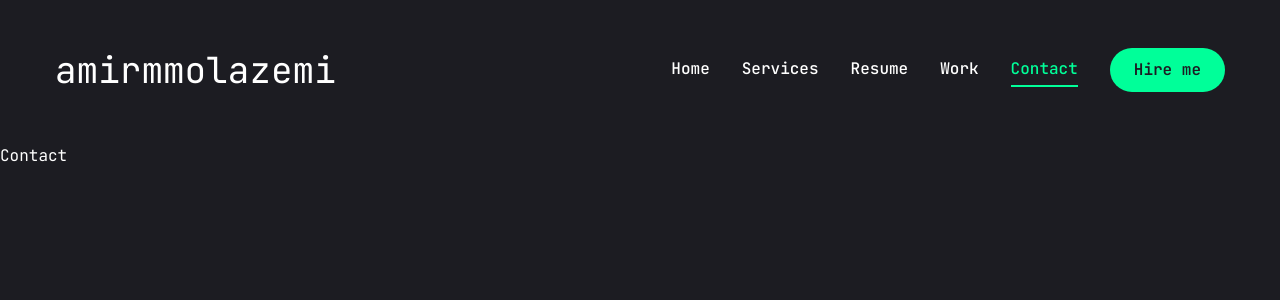
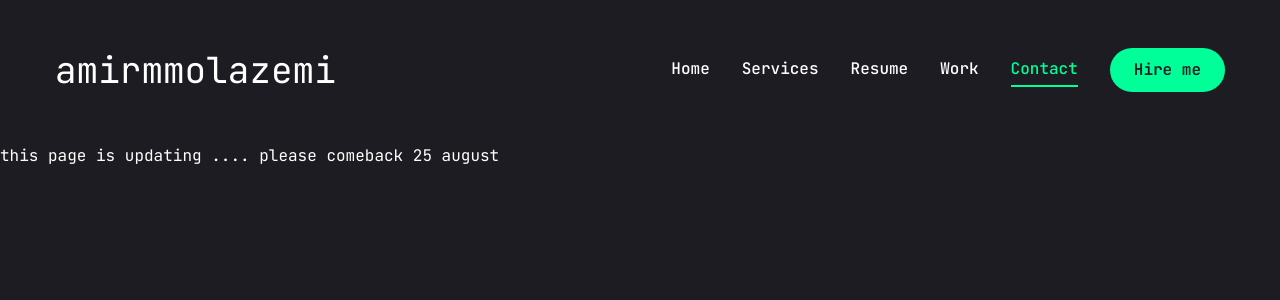
Before and after one commit to amirmmolazemi/Me, a Next.js app: page /contact in a window 1280 px wide. Shown: the top 300 px of the page. Built offline with nearby package versions, Linux system fonts and the light colour scheme.

Commit message:
"Updated Contact, Resume, Services, and Work pages to display 'this page is updating .... please comeback 25 august' message."

```diff
--- a/app/contact/page.jsx
+++ b/app/contact/page.jsx
@@ -1,5 +1,5 @@
 const Contact = () => {
-  return <div>Contact</div>;
+  return <div>this page is updating .... please comeback 25 august</div>;
 };
 
 export default Contact;
--- a/app/resume/page.jsx
+++ b/app/resume/page.jsx
@@ -1,5 +1,5 @@
 const Resume = () => {
-  return <div>Resume</div>;
+  return <div>this page is updating .... please comeback 25 august</div>;
 };
 
 export default Resume;
--- a/app/services/page.jsx
+++ b/app/services/page.jsx
@@ -1,5 +1,5 @@
 const Services = () => {
-  return <div>Services</div>;
+  return <div>this page is updating .... please comeback 25 august</div>;
 };
 
 export default Services;
--- a/app/work/page.jsx
+++ b/app/work/page.jsx
@@ -1,5 +1,5 @@
 const Work = () => {
-  return <div>Work</div>;
+  return <div>this page is updating .... please comeback 25 august</div>;
 };
 
 export default Work;
```
